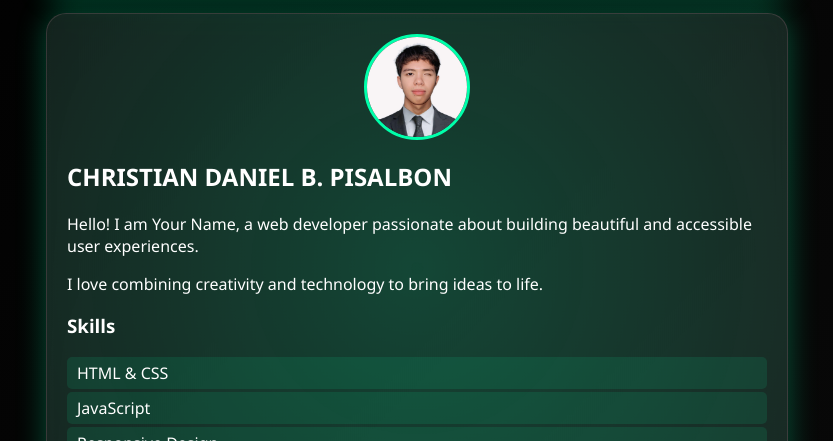
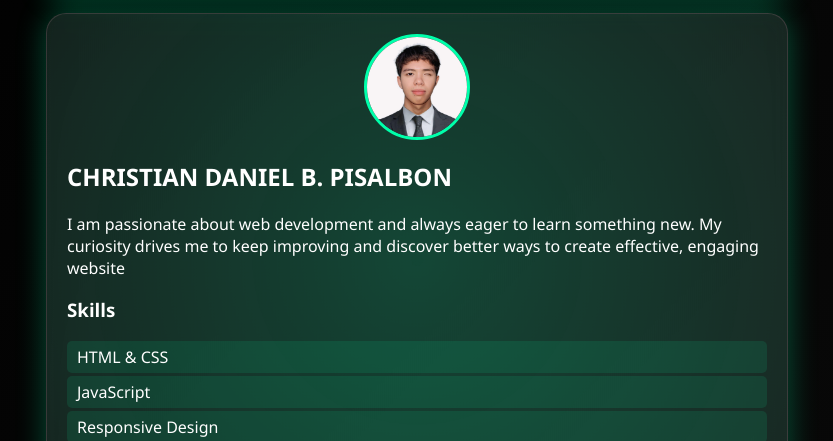
Before and after one commit to Cedie-source/personal-profile, a plain HTML site: page index.html in a window 1280 px wide. Shown: the part 169-610 px from the top of the page, without its empty margins (223-1056 px from the left). Drawn offline with Linux system fonts and the light colour scheme.

Commit message:
Update index.html

```diff
--- a/index.html
+++ b/index.html
@@ -24,8 +24,8 @@
       <img src="img/Profile.jpeg" >
     </div>
     <h2>CHRISTIAN DANIEL B. PISALBON</h2>
-    <p>Hello! I am Your Name, a web developer passionate about building beautiful and accessible user experiences.</p>
-    <p>I love combining creativity and technology to bring ideas to life.</p>
+    <p>I am passionate about web development and always eager to learn something new.
+      My curiosity drives me to keep improving and discover better ways to create effective, engaging website</p>
     <h3>Skills</h3>
     <ul class="skills">
       <li>HTML & CSS</li>
```
